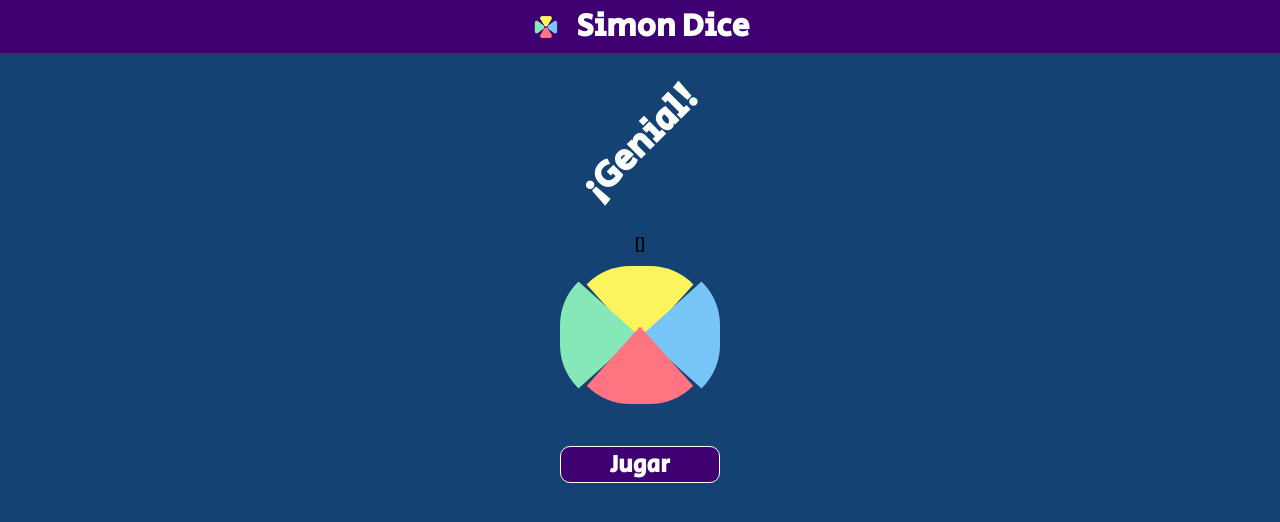
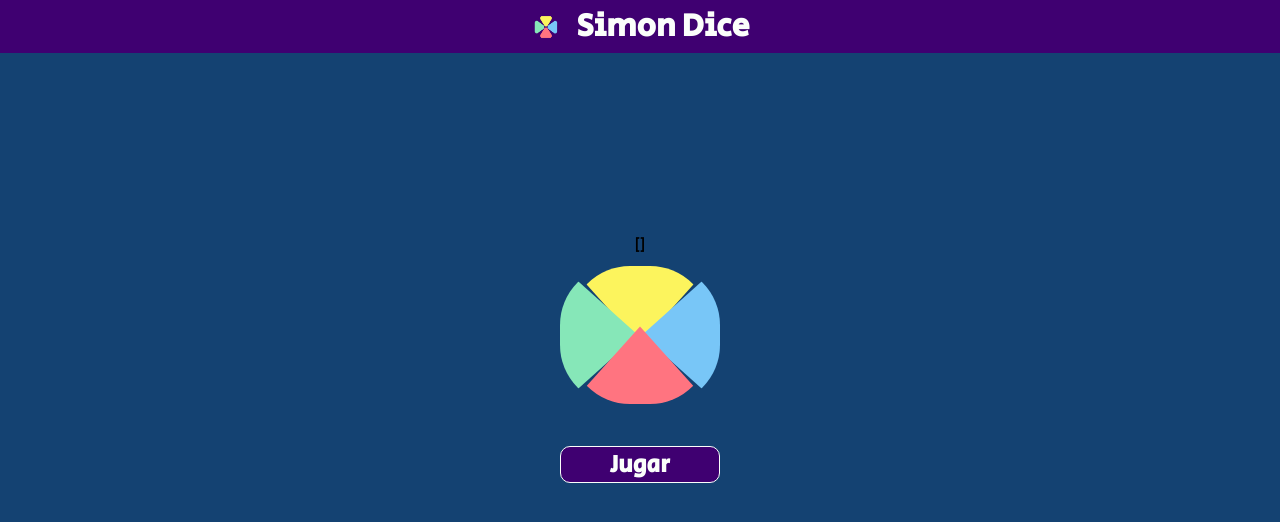
Before and after one commit to Rodevp/simon-deice-game, a React (Vite) app: page / in a window 1280 px wide. Shown: the top 522 px of the page. Built offline with nearby package versions, Linux system fonts and the light colour scheme.

Commit message:
message win and lose print, and change component Message, receive two props now

```diff
--- a/src/App.jsx
+++ b/src/App.jsx
@@ -1,14 +1,25 @@
+import { useState } from "react"
 import Header from "./header/Header"
 import Message from "./message/Message"
 import Table from "./table/Table"
 
 function App() {
 
+  const [winMessage, setWimMesage] = useState("")
+  const [loseMessage, setLoseMesage] = useState("")
+
+
   return (
     <>
       <Header />
-      <Message message="¡Genial!" />
-      <Table />
+      <Message
+        messageWin={winMessage}
+        messageLose={loseMessage}
+      />
+      <Table
+        setWimMesage={setWimMesage}
+        setLoseMesage={setLoseMesage}
+      />
     </>
   )
 }
--- a/src/message/Message.jsx
+++ b/src/message/Message.jsx
@@ -1,7 +1,7 @@
 import styles from "./msg.module.css"
 import { COLORS } from "../colors"
 
-function Message({ message }) {
+function Message({ messageWin, messageLose }) {
     return (
         <div
             className={styles.msgTable}
@@ -10,7 +10,12 @@ function Message({ message }) {
                 className={styles.msg}
                 style={{ color: COLORS.white }}
             >
-                {message}
+                {
+                    messageWin !== "" && messageWin
+                }
+                {
+                    messageLose !== "" && messageLose
+                }
             </h2>
         </div>
     )
--- a/src/table/Table.jsx
+++ b/src/table/Table.jsx
@@ -23,14 +23,13 @@ function Dot({ color, grade, style, action }) {
 
 
 
-function Table() {
+function Table({ setWimMesage, setLoseMesage }) {
 
     const [sequence, setSequence] = useState([])
     const [sequencePlayer, setSequencePlayer] = useState([])
     const [quantityTabs, setQuantityTabs] = useState(0)
     const [level, setLevel] = useState(1)
-    const [idInterval, setIdInterval] = useState(null)
-    const [go, setGo] = useState(false)
+
     const colors = ["yellow", "blue", "red", "green"]
 
     const getColor = () => {
@@ -60,8 +59,8 @@ function Table() {
         ) {
             console.log('win', JSON.stringify(sequence), JSON.stringify(sequencePlayer))
             sequenceColor()
+            messageWin()
             setSequencePlayer([])
-            setQuantityTabs(0)
         }
 
         if (
@@ -69,16 +68,25 @@ function Table() {
             JSON.stringify(sequence) !== JSON.stringify(sequencePlayer)
         ) {
             console.log('lose', JSON.stringify(sequence) , JSON.stringify(sequencePlayer))
+            messageLose()
             setSequencePlayer([])
-            setQuantityTabs(0)
         }
 
     }
 
+    const messageWin = () => {
+        const messages = ["¡Genial!", "¡Increible!", "¡WOW!"]
+        const randomNumber = Math.floor(Math.random() * messages.length)
+        setWimMesage( messages[randomNumber] )
+        setLoseMesage("")
+    }
+
+    const messageLose = () => {
+        setLoseMesage("Oh No!")
+        setWimMesage("")
+    }
+
     const playSequence = () => {
-
-
-
     }
 
     useEffect(() => {
```
